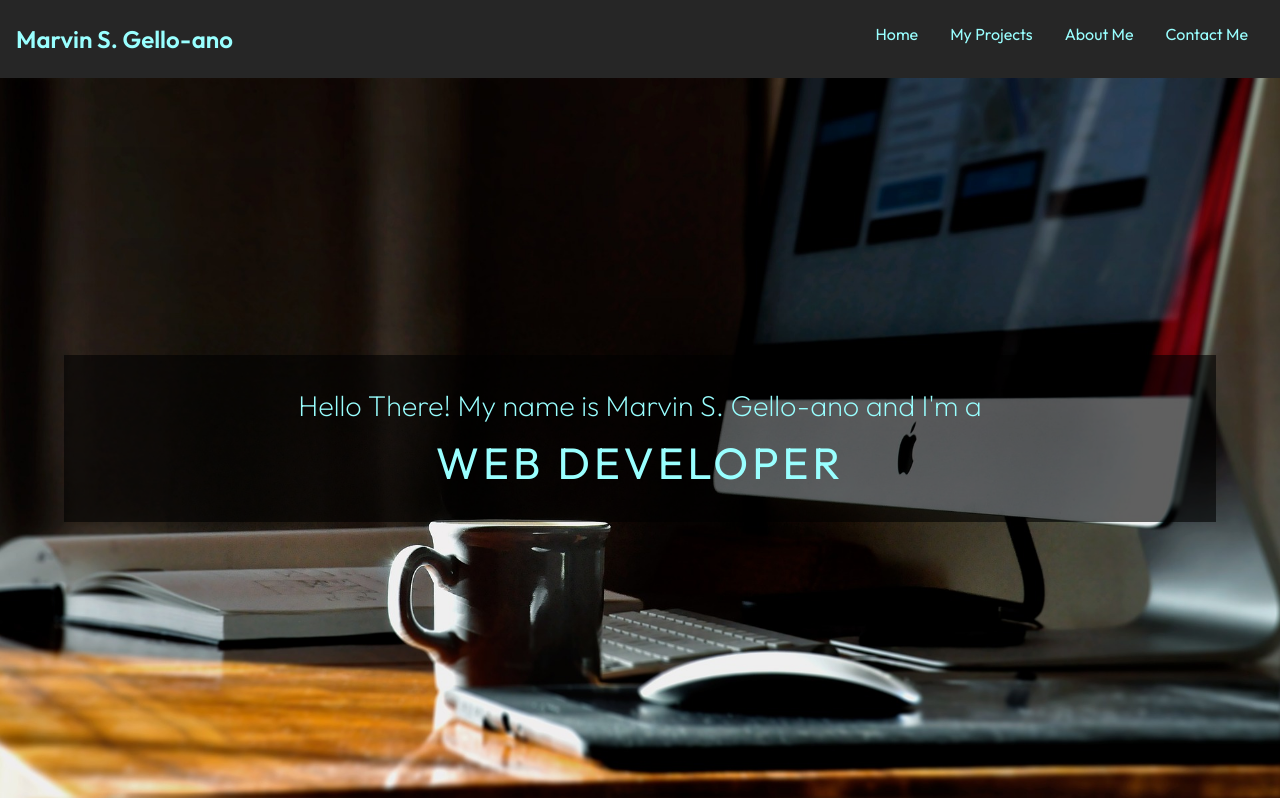
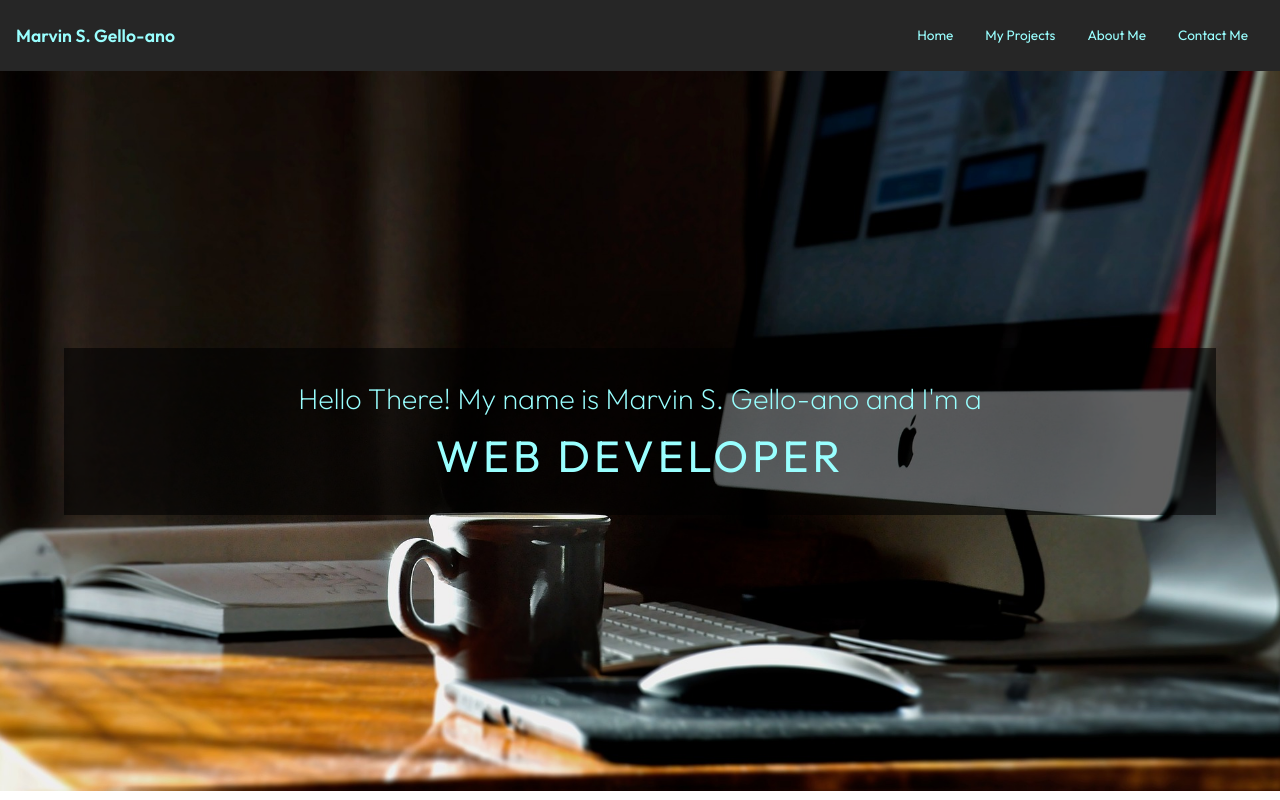
Before and after one commit to ninongmarvin/myportfolio, a React (Create React App) app: page / in a window 1280 px wide. Shown: the top 800 px of the page. Built offline with nearby package versions, Linux system fonts and the light colour scheme.

Commit message:
changes2

```diff
--- a/src/styles/MyProjects.css
+++ b/src/styles/MyProjects.css
@@ -28,7 +28,7 @@
 
 .project-contents img{
   width: 100%;
-  height: 250px;
+  height: 200px;
   cursor: pointer;
   border: 1px solid;
 }
--- a/src/styles/Navbar.css
+++ b/src/styles/Navbar.css
@@ -40,14 +40,14 @@
 
 .left-side h4{
   font-weight: 600;
-  font-size: 1.50rem;
+  font-size: 1.10rem;
 }
 
 .right-side a{
   text-decoration: none;
   color: #99ffff;
   margin: 0 1rem;
-  font-size: 1rem;
+  font-size: .85rem;
 }
 
 .hidden-links{
```
